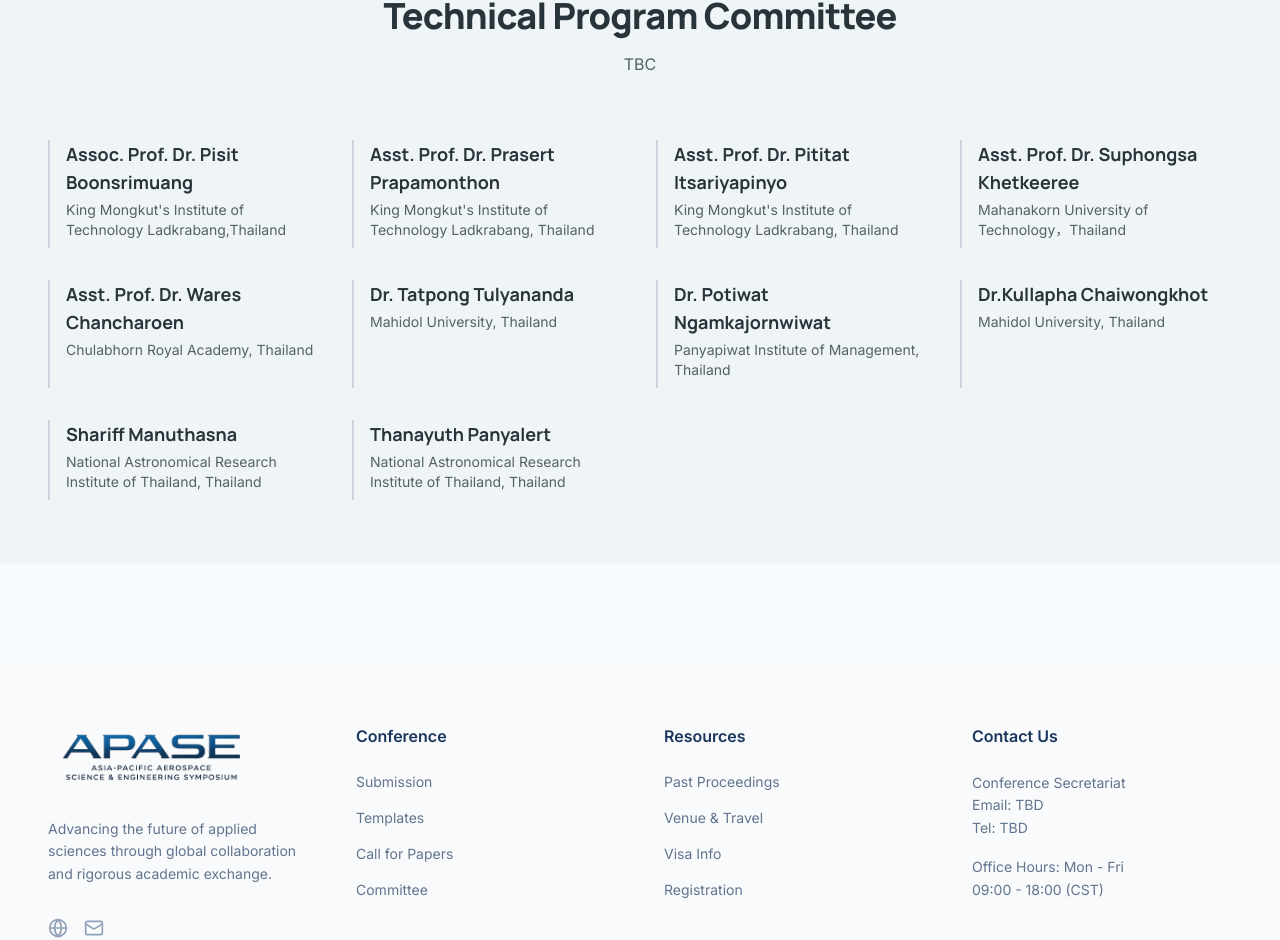
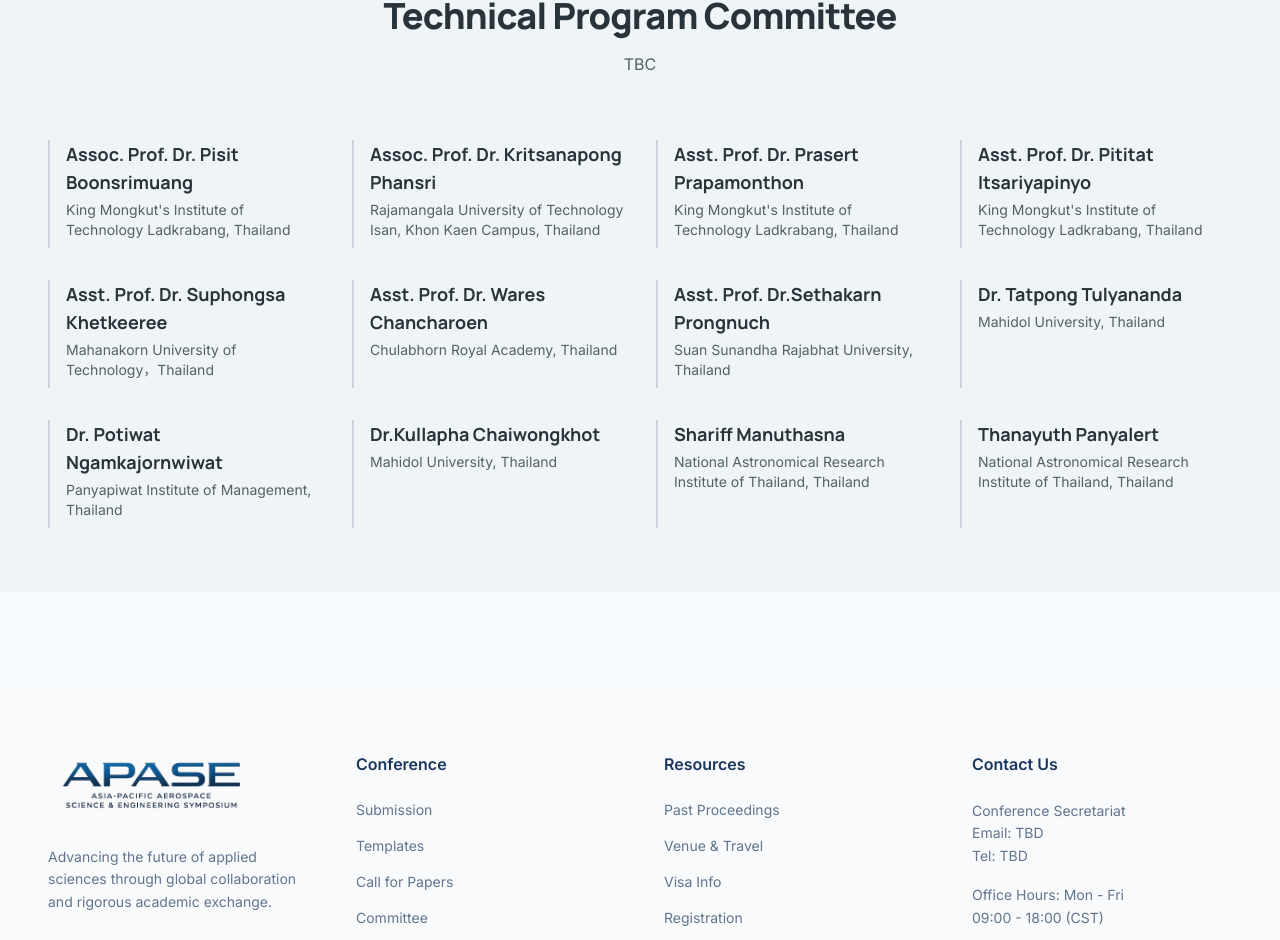
Before and after one commit to ascomlab/apase-web, a Next.js app: page /committee in a window 1280 px wide. Shown: the part 2648-3588 px from the top of the page. Built offline with nearby package versions, Linux system fonts and the light colour scheme.

Commit message:
Update page.tsx

```diff
--- a/app/committee/page.tsx
+++ b/app/committee/page.tsx
@@ -89,9 +89,15 @@ const organizingCommittee = [
 const technicalCommittee = [
   {
     name: "Assoc. Prof. Dr. Pisit Boonsrimuang",
-    description: "King Mongkut's Institute of Technology Ladkrabang,Thailand",
+    description: "King Mongkut's Institute of Technology Ladkrabang, Thailand",
     badge: null,
   },
+  {
+    name: "Assoc. Prof. Dr. Kritsanapong Phansri",
+    description: "Rajamangala University of Technology Isan, Khon Kaen Campus, Thailand",
+    badge: null,
+  },
+
   {
     name: "Asst. Prof. Dr. Prasert Prapamonthon",
     description: "King Mongkut's Institute of Technology Ladkrabang, Thailand",
@@ -108,8 +114,13 @@ const technicalCommittee = [
     badge: null,
   },
   {
-    name: "Asst. Prof. Dr. Wares Chancharoen ",
+    name: "Asst. Prof. Dr. Wares Chancharoen",
     description: "Chulabhorn Royal Academy, Thailand",
+    badge: null,
+  },
+  {
+    name: "Asst. Prof. Dr.Sethakarn Prongnuch",
+    description: "Suan Sunandha Rajabhat University, Thailand",
     badge: null,
   },
   {
@@ -128,6 +139,8 @@ const technicalCommittee = [
     description: "Mahidol University, Thailand",
     badge: null,
   },
+
+
 
   {
     name: "Shariff Manuthasna",
```
